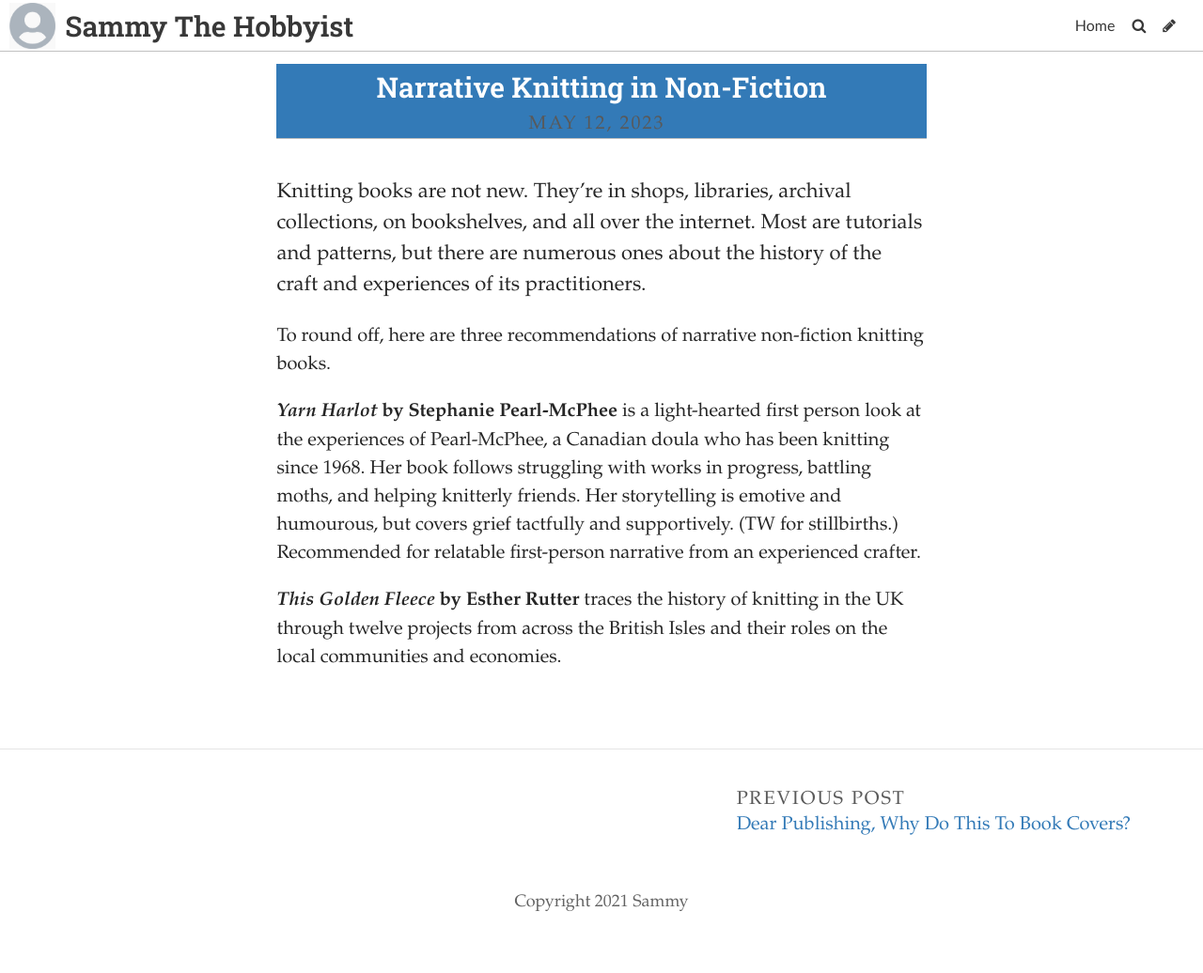
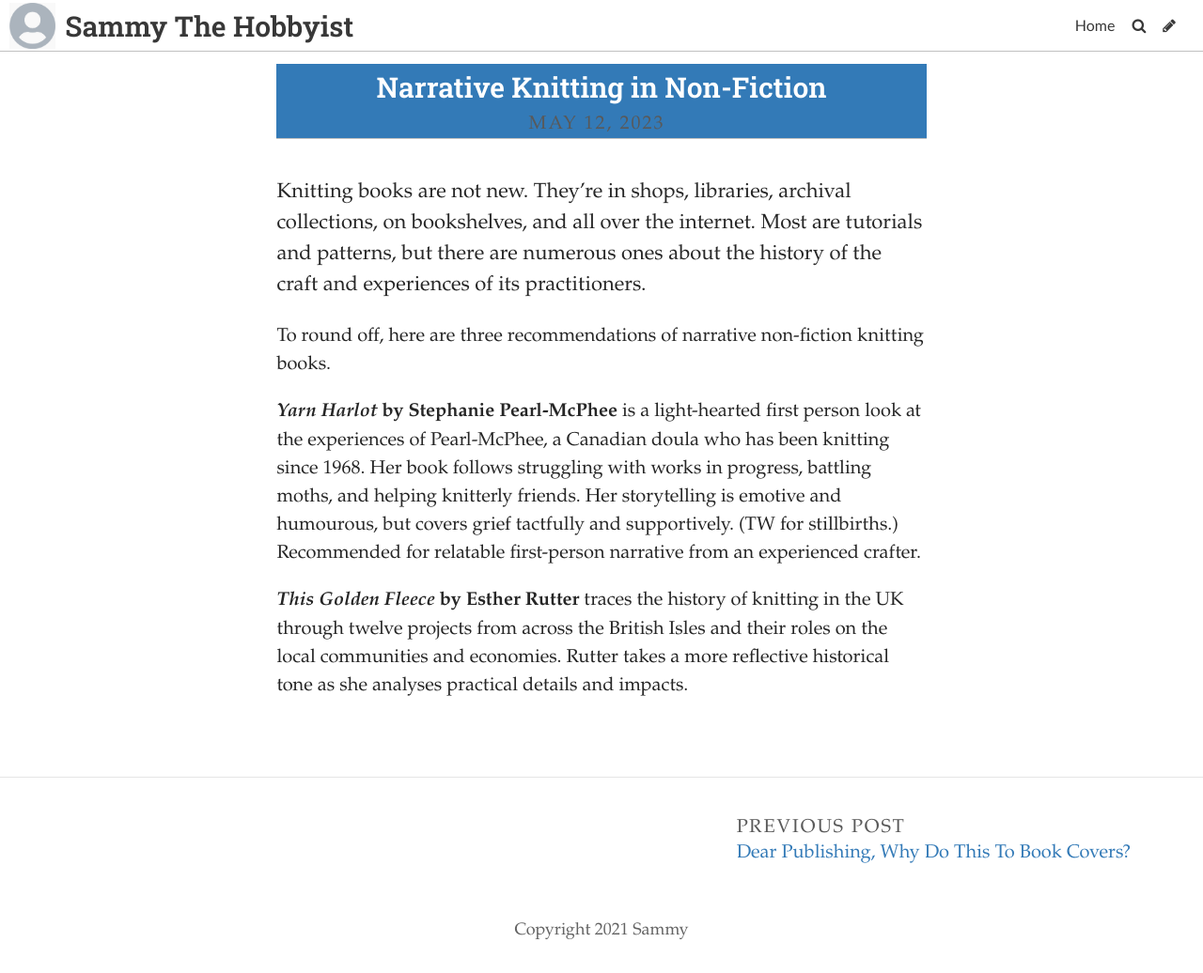
Before and after one commit to SammySpinsAYarn/Blog, a Jekyll site: the page built from _posts/2023-05-11-narrative-knitting-in-non-fiction.md, in a window 1280 px wide. Shown: the whole page at 94% size. Built offline with Jekyll 4.4.1, drawn with Linux system fonts in a browser that asks for light colours; some web fonts are replaced; before the commit the page ends 1006 px from its top, so only the background shows below that.

Commit message:
Update Post “2023-05-11-narrative-knitting-in-non-fiction”

```diff
--- a/_posts/2023-05-11-narrative-knitting-in-non-fiction.md
+++ b/_posts/2023-05-11-narrative-knitting-in-non-fiction.md
@@ -7,10 +7,8 @@ comments: false
 ---
 K﻿nitting books are not new. They're in shops, libraries, archival collections, on bookshelves, and all over the internet. Most are tutorials and patterns, but there are numerous ones about the history of the craft and experiences of its practitioners.
 
-
-
 T﻿o round off, here are three recommendations of narrative non-fiction knitting books.
 
 ***Yarn Harlot* by Stephanie Pearl-McPhee** is a light-hearted first person look at the experiences of Pearl-McPhee, a Canadian doula who has been knitting since 1968. Her book follows struggling with works in progress, battling moths, and helping knitterly friends. Her storytelling is emotive and humourous, but covers grief tactfully and supportively. (TW for stillbirths.) Recommended for relatable first-person narrative from an experienced crafter.
 
-***T﻿his Golden Fleece*** **by Esther Rutter** traces the history of knitting in the UK through twelve projects from across the British Isles and their roles on the local communities and economies.
+***T﻿his Golden Fleece*** **by Esther Rutter** traces the history of knitting in the UK through twelve projects from across the British Isles and their roles on the local communities and economies. Rutter takes a more reflective historical tone as she analyses practical details and impacts.
```
